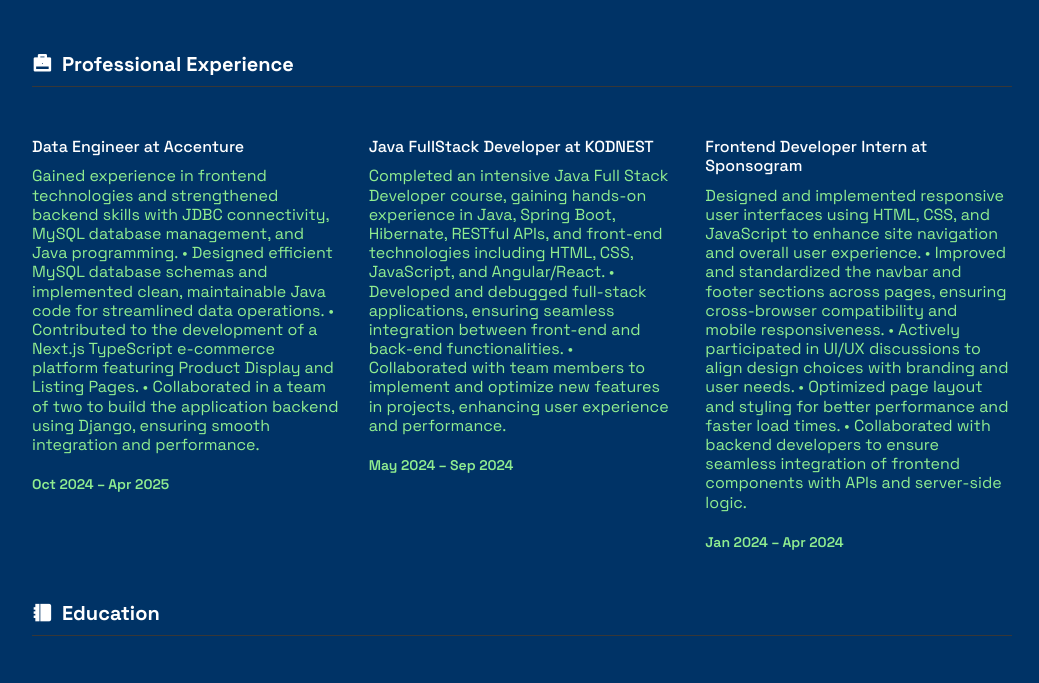
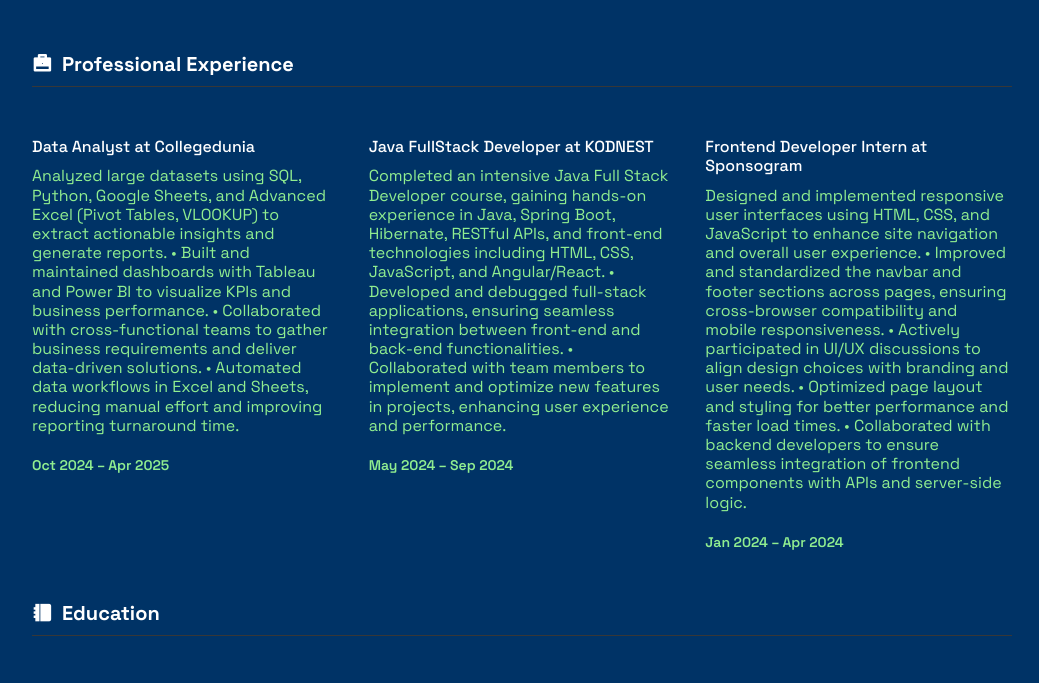
Before and after one commit to Anupkjha2601/CDPortfolio1, a plain HTML site: page index.html in a window 1280 px wide. Shown: the part 1740-2423 px from the top of the page, without its empty margins (118-1157 px from the left). Drawn offline with nearby package versions, Linux system fonts and the light colour scheme.

Commit message:
Update index.html

```diff
--- a/index.html
+++ b/index.html
@@ -162,12 +162,13 @@
                     </h3>
                     <div class="d-grid qualification__content">
                         <div class="qualification__item">
-    <h3 class="qualification__title">Data Engineer at Accenture</h3>
+    <h3 class="qualification__title">Data Analyst at Collegedunia</h3>
     <p class="qualification__description">
-        Gained experience in frontend technologies and strengthened backend skills with JDBC connectivity, MySQL database management, and Java programming.
-        • Designed efficient MySQL database schemas and implemented clean, maintainable Java code for streamlined data operations.
-        • Contributed to the development of a Next.js TypeScript e-commerce platform featuring Product Display and Listing Pages.
-        • Collaborated in a team of two to build the application backend using Django, ensuring smooth integration and performance.
+       Analyzed large datasets using SQL, Python, Google Sheets, and Advanced Excel (Pivot Tables, VLOOKUP) to extract
+actionable insights and generate reports.
+        • Built and maintained dashboards with Tableau and Power BI to visualize KPIs and business performance.
+        • Collaborated with cross-functional teams to gather business requirements and deliver data-driven solutions.
+        • Automated data workflows in Excel and Sheets, reducing manual effort and improving reporting turnaround time.
     </p>
     <span class="qualification__date">Oct 2024 – Apr 2025</span>
 </div>
@@ -230,7 +231,7 @@
                 </div>
                 <div class="qualification__footer">
                     <p class="qualification__footer-text">See my full resume</p>
-                    <a href="https://drive.google.com/file/d/1vJPhrbOxDiqsCoAEL0JyOvS10Fo0FIZ2/view?usp=sharing" class="btn btn--primary">Resume</a>
+                    <a href="https://drive.google.com/file/d/1vNNR89kRlH2YfnsgQB5aQNnKoZ8MPo-G/view?usp=sharing" class="btn btn--primary">Resume</a>
                 </div>
             </div>
         </section>
@@ -360,7 +361,7 @@ appealing website.</p>
                     <a href="#" class="footer__contact">+91 7042615692</a>
                 </div>
             </div>
-            <p class="footer__copyright">&copy; 2024 Copyright. All Rights Reserved</p>
+            <p class="footer__copyright">&copy; 2025 Copyright. All Rights Reserved</p>
         </div>
     </footer>
 
```
